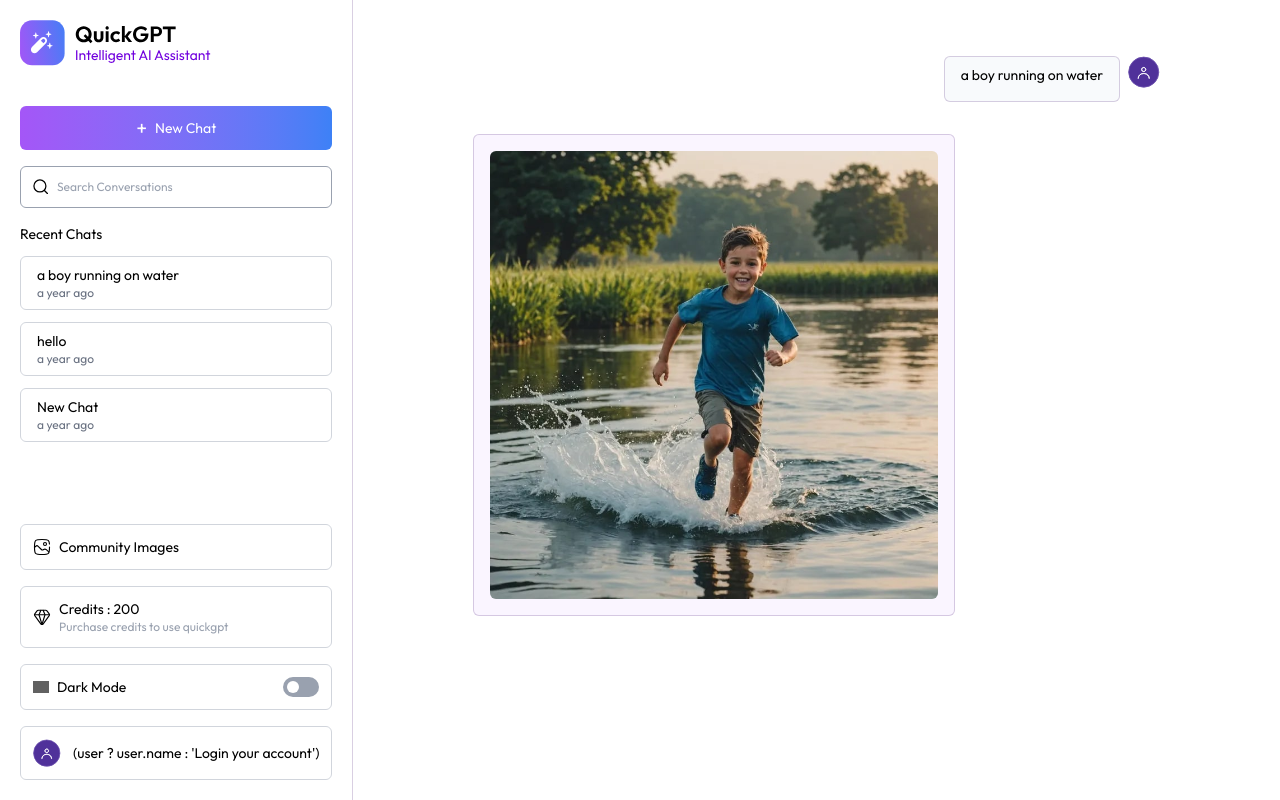
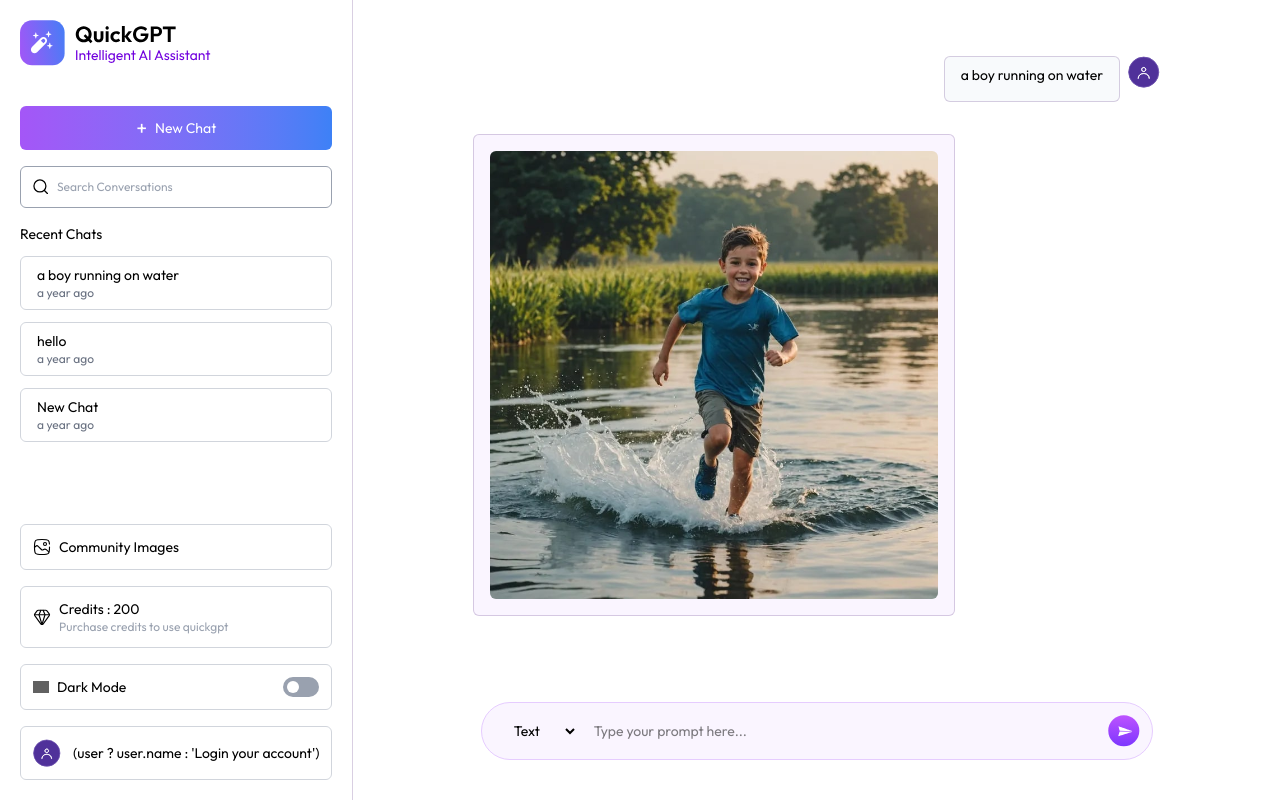
Before and after one commit to Harshada-Chavan22/QuickGPT, a React (Vite) app in the folder client/: page / in a window 1280 px wide. Built offline with nearby package versions, Linux system fonts and the light colour scheme; grey boxes are pictures that could not be loaded.

Commit message:
added chatbox

```diff
--- a/client/package.json
+++ b/client/package.json
@@ -12,6 +12,7 @@
   "dependencies": {
     "@tailwindcss/vite": "^4.3.3",
     "moment": "^2.30.1",
+    "prismjs": "^1.30.0",
     "react": "^19.2.8",
     "react-dom": "^19.2.8",
     "react-markdown": "^10.1.0",
--- a/client/src/App.jsx
+++ b/client/src/App.jsx
@@ -5,6 +5,7 @@
 import Credits from './pages/Credits'
 import Community from './pages/Community'
 import { assets } from './assets/assets'
+import './assets/prism.css'
 
 const App = () => {
   const [isMenuOpen, setIsMenuOpen] = useState(false)
--- a/client/src/components/ChatBox.jsx
+++ b/client/src/components/ChatBox.jsx
@@ -9,6 +9,14 @@
   const [messages, setMessages] = useState([])
   const[loading, setLoading] = useState(false)
 
+  const [prompt, setPrompt] = useState('')
+  const [mode, setMode] = useState('text')
+  const [isPublished, setIsPublished] = useState(false)
+
+  const onSubmit = async (e) => {
+    e.preventDefault()
+    // Handle form submission logic here
+  }
   useEffect(()=>{
     if(selectedChat)
     {
@@ -26,10 +34,31 @@
           </div>
       )}
       {messages.map((message, index)=> <Message key={index} message={message}/>)}
+      {/*Three Dots Loading Animation*/}
+      {
+        loading && <div className= 'loader flex items-center gap-1.5'>
+          <div className='w-1.5 h-1.5 rounded-full bg-gray-500 dark:bg-white animate-bounce'></div>
+          <div className='w-1.5 h-1.5 rounded-full bg-gray-500 dark:bg-white animate-bounce'></div>
+          <div className='w-1.5 h-1.5 rounded-full bg-gray-500 dark:bg-white animate-bounce'></div>
+        </div>
+      }
       </div>
+      {mode === 'image' && (
+        <label className='inline-flex items-center gap-2 mb-3 text-sm mx-auto'>
+          <p className='text-xs'>Publish Generated Image to Community</p>
+          <input type="checkbox" className='cursor-pointer' checked={isPublished} onChange={(e)=>setIsPublished(e.target.checked)}/>
+        </label>
+      )}
       {/* Prompt Input Box */}
-      <form>
-
+      <form onSubmit={onSubmit} className='bg-primary/20 dark:bg-[#583C79]/30 border border-primary dark:border-[#80609F]/30 rounded-full w-full max-w-2xl p-3 pl-4 mx-auto flex gap-4 items-center'>
+        <select onChange={(e) => setMode(e.target.value)} value={mode} className='text-sm pl-3 pr-2 outline-none'>
+          <option className='dark:bg-purple-900' value="text">Text</option>
+          <option className='dark:bg-purple-900' value="image">Image</option>
+          </select>
+          <input type="text" placeholder='Type your prompt here...' value={prompt} onChange={(e) => setPrompt(e.target.value)} className='flex-1 w-full text-sm outline-none' required/>
+          <button disabled={loading}>
+            <img src={loading ? assets.stop_icon : assets.send_icon} className='w-8 cursor-pointer' alt="" />
+          </button>
       </form>
     </div>
   )
--- a/client/src/components/Message.jsx
+++ b/client/src/components/Message.jsx
@@ -1,8 +1,15 @@
 import React from 'react'
 import { assets } from '../assets/assets'
 import moment from 'moment'
-//import Markdown from 'react-markdown'
+import Markdown from 'react-markdown'
+import { useEffect } from 'react'
+import Prism from 'prismjs'
+
 const Message = ({message}) => {
+
+  useEffect(() => {
+    Prism.highlightAll();
+  }, [message.content])
   return (
     <div>
       {message.role === "user" ? (
@@ -21,7 +28,9 @@
             <img src={message.content} alt="" className='w-full max-w-md mt-2 rounded-md'/>
           ):
         (
-          <div className='text-sm dark:text-primary reset-tw'>{message.content}</div>
+          <div className='text-sm dark:text-primary reset-tw'>
+            <Markdown>{message.content}</Markdown>
+          </div>
         )}
 
         <span className='text-xs text-gray-400 dakr:text-[#B1A6C0]'>{moment(message.timestamp).fromNow}</span>
--- a/client/src/index.css
+++ b/client/src/index.css
@@ -13,3 +13,12 @@
 ::-webkit-scrollbar {
   display: none;
 }
+.reset-tw :not(pre):not(code) {
+  all:revert;
+}
+.loader div:nth-last-child(2) {
+  animation-delay: 0.2s;
+}
+.loader div:nth-last-child(3) {
+  animation-delay: 0.4s;
+}
```
Also changed, not shown: 1 other file (tests, documents, lock files or other folders).
